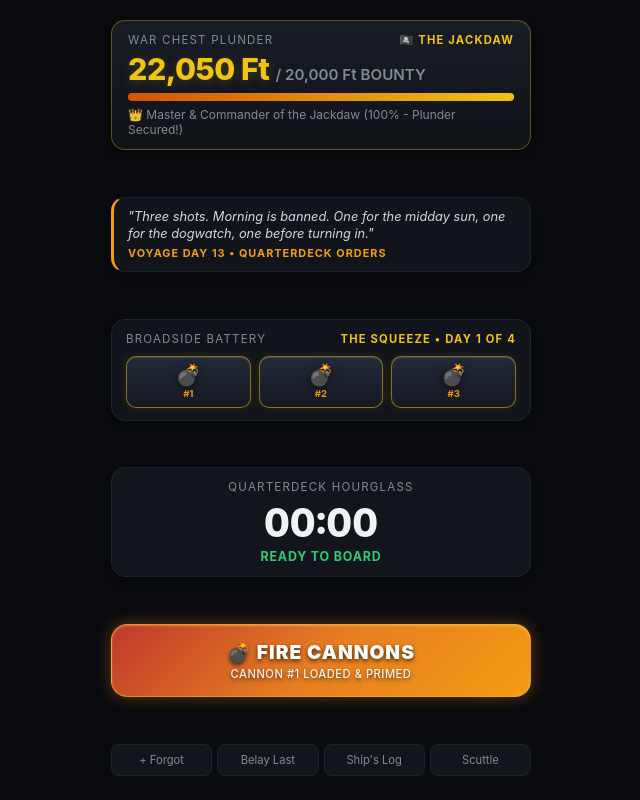
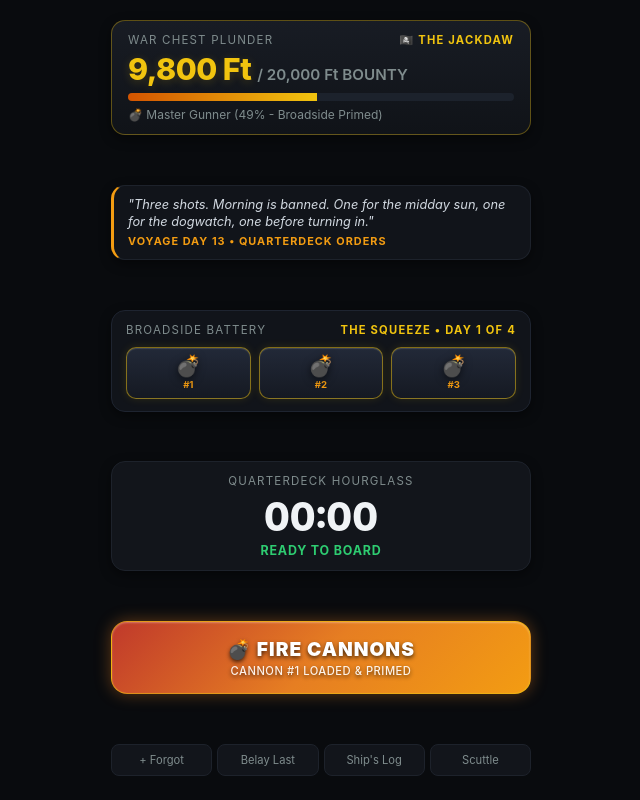
Before and after one commit to SleepyLisus/taper-track, a plain HTML site: page index.html in a window 1280 px wide. Shown: the whole page, without its empty margins (319-959 px from the left). Drawn offline with Linux system fonts and the light colour scheme.

Commit message:
Update index.html

```diff
--- a/index.html
+++ b/index.html
@@ -605,6 +605,10 @@
 
   <script>
     (function setupPWA() {
+      if (navigator.storage && navigator.storage.persist) {
+        navigator.storage.persist().catch(() => {});
+      }
+
       function generatePngIcon(size) {
         const canvas = document.createElement('canvas');
         canvas.width = size;
@@ -706,9 +710,6 @@
       return Date.now();
     }
 
-    /**
-     * Shifts reference time by CUTOFF_HOUR (2 AM) so 00:00 to 01:59 counts as yesterday.
-     */
     function getLogicalDate(timestamp = Date.now()) {
       const d = new Date(timestamp);
       d.setHours(d.getHours() - CUTOFF_HOUR);
@@ -724,13 +725,6 @@
       return Math.floor(diffMs / (1000 * 60 * 60 * 24));
     }
 
-    /**
-     * Ramped up timeline:
-     * Phase 1: 7 days @ 10/day (Wed Nov 4 - Tue Nov 10)
-     * Phase 2: 5 days @ 6/day  (Wed Nov 11 - Sun Nov 15)
-     * Phase 3: 4 days @ 3/day  (Mon Nov 16 - Thu Nov 19)
-     * Zero Protocol: Friday Nov 20 onwards
-     */
     function getPhaseConfig() {
       const dayIdx = Math.max(0, getDayIndex());
 
@@ -751,7 +745,6 @@
     }
 
     function getLastLog() {
-      // Cooldown calculates off the latest physical smoke anywhere in logs
       return logs.length > 0 ? Math.max(...logs) : null;
     }
 
@@ -759,17 +752,18 @@
       const rawDayIdx = getDayIndex();
       if (rawDayIdx <= 0) return 0;
 
-      let totalAvoidedSticks = 0;
+      let totalAvoided = 0;
       for (let d = 0; d < rawDayIdx; d++) {
-        const checkDay = new Date(anchorDate.getTime() + (d * 24 * 60 * 60 * 1000));
-        const logicalKey = getLogicalDate(checkDay.getTime());
-        const daySticks = logs.filter(ts => getLogicalDate(ts) === logicalKey).length;
+        let dayLimit = 0;
+        if (d < 7) dayLimit = 10;        // Week 1: 5 avoided/day
+        else if (d < 12) dayLimit = 6;   // Week 2: 9 avoided/day
+        else if (d < 16) dayLimit = 3;   // The Squeeze: 12 avoided/day
+        // d >= 16 (Nov 20+): 0 limit -> 15 avoided/day
 
-        const savedToday = Math.max(0, BASELINE_DAILY - daySticks);
-        totalAvoidedSticks += savedToday;
+        totalAvoided += (BASELINE_DAILY - dayLimit);
       }
 
-      return Math.round(totalAvoidedSticks * PRICE_PER_STICK);
+      return Math.round(totalAvoided * PRICE_PER_STICK);
     }
 
     function getPirateRankText(savedFt) {
@@ -951,7 +945,6 @@
       const target = new Date();
       target.setHours(hours, minutes, 0, 0);
 
-      // If time entered is ahead of current time, assume it was earlier during the late watch
       if (target.getTime() > Date.now()) {
         target.setDate(target.getDate() - 1);
       }
```
